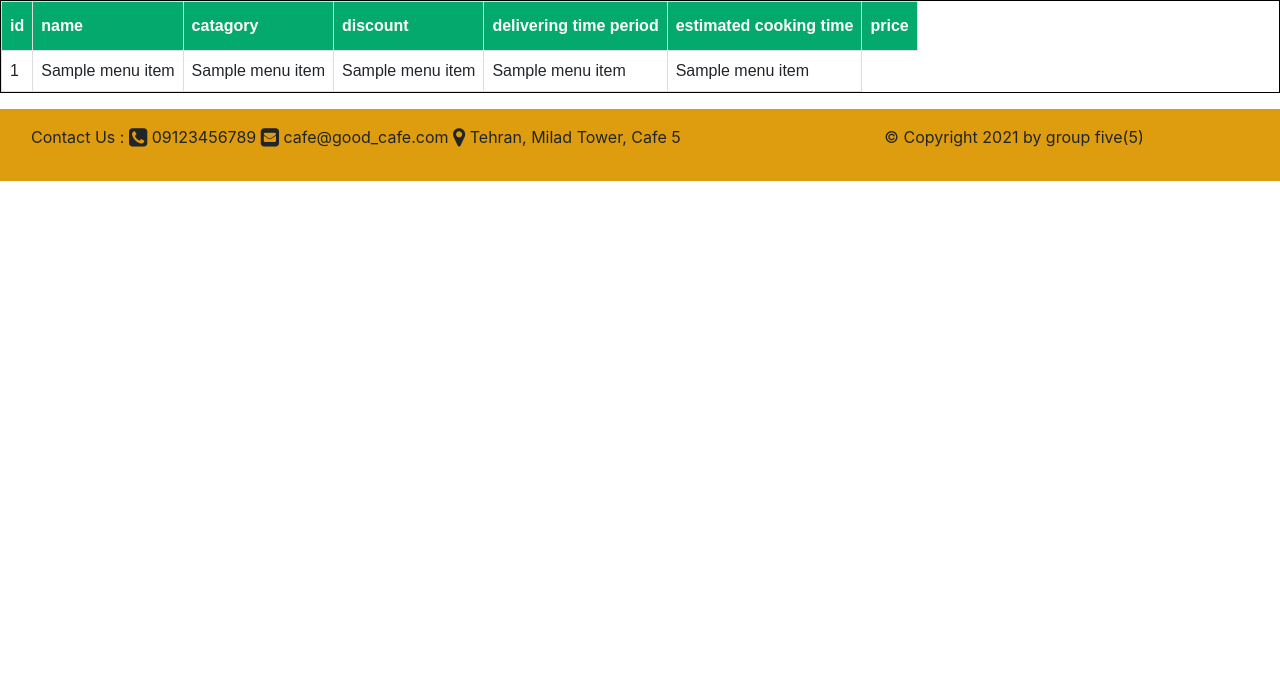
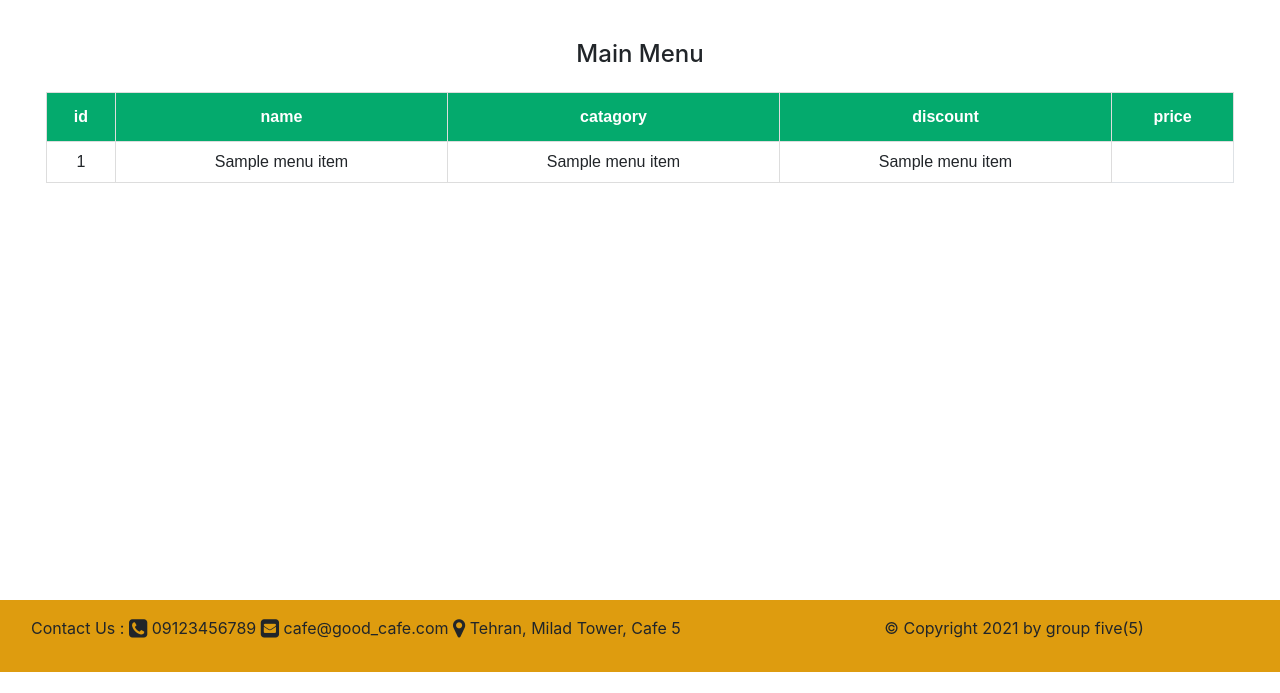
Before and after one commit to sepehr-ahmadi/django_test_project, a Flask app: page /menu_list in a window 1280 px wide. Shown: the part 107-800 px from the top of the page. Run offline with Flask 2, Linux system fonts and the light colour scheme; a database or web service that is not in the repository returns one stand-in record (values such as "Sample title"); some libraries are stand-ins or nearby versions.

Commit message:
update styles

```diff
--- a/static/menu_list.css
+++ b/static/menu_list.css
@@ -8,7 +8,7 @@ th, td {
 #customers {
   font-family: Arial, Helvetica, sans-serif;
   border-collapse: collapse;
-  width: 100%;
+
 }
 
 #customers td, #customers th {
@@ -28,8 +28,7 @@ th, td {
   color: white;
 }
 .content{
-  width: 100%;
-  height: 100vh;
+
   display: flex;
   justify-content: center;
   align-items: center;
--- a/templates/menu_list.html
+++ b/templates/menu_list.html
@@ -8,16 +8,24 @@
 
 
 {% block content %}
-   <table  class="table-responsive  table table-hover" id=customers >
+    <div class="container-fluid text-center" style="min-height:75vh ">
+        <div class="row pt-3">
+            <div class="col pt-lg-4 m-auto">
+                <h4>Main Menu</h4>
+            </div>
+        </div>
+        <div class="row p-lg-3 m-auto">
+            <div class="col">
+                <table class="table table-bordered" id=customers>
                     <thead>
                     <tr>
-        <th>id</th>
-        <th> name</th>
-        <th>catagory</th>
-        <th>discount</th>
-        <th>delivering time period </th>
-        <th>estimated cooking time</th>
-        <th>price</th>
+                        <th class="text-center">id</th>
+                        <th class="text-center">name</th>
+                        <th class="text-center">catagory</th>
+                        <th class="text-center">discount</th>
+{#                        <th class="text-center">delivering time period</th>#}
+{#                        <th class="text-center">estimated cooking time</th>#}
+                        <th class="text-center">price</th>
                     </tr>
 
 
@@ -28,11 +36,14 @@
                             <td>{{ row[0] }}</td>
                             <td>{{ row[1] }}</td>
                             <td>{{ row[2] }}</td>
-        <td>{{ row[3] }}</td>
-        <td>{{ row[4] }}</td>
+{#                            <td>{{ row[3] }}</td>#}
+{#                            <td>{{ row[4] }}</td>#}
                             <td>{{ row[6] }}</td>
                         </tr>
                     {% endfor %}
                     </tbody>
                 </table>
+            </div>
+        </div>
+    </div>
 {% endblock %}
--- a/templates/user_list.html
+++ b/templates/user_list.html
@@ -14,14 +14,14 @@
         </div>
         <div class="row p-lg-3 m-auto">
             <div class="col">
-    <table  class="table table-bordered" id="customers" >
+                <table class="table table-bordered" id="customers">
                     <thead>
                     <tr>
                         <th class="text-center">ID</th>
                         <th class="text-center">first name</th>
                         <th class="text-center">last name</th>
                         <th class="text-center">phone number</th>
-        <th class="text-center">birth day </th>
+                        <th class="text-center">birth day</th>
                         <th class="text-center">email</th>
                     </tr>
 
```
Lines whose indentation alone changed are shown as unchanged.
